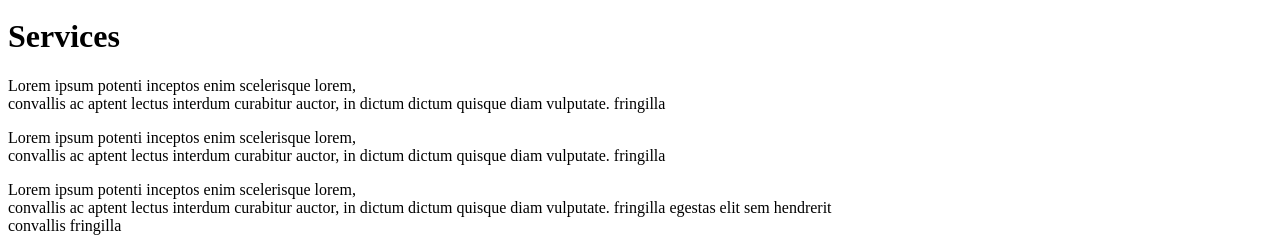
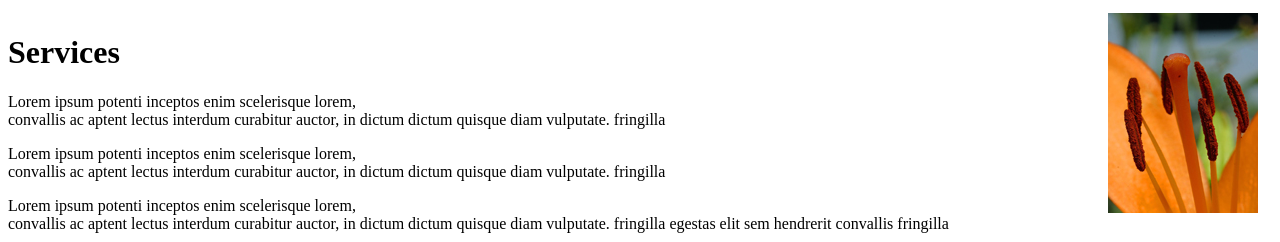
Before and after one commit to AdultoVini/Checkpoint, a plain HTML site: page services.html in a window 1280 px wide. Shown: the part 710-952 px from the top of the page. Drawn offline with Linux system fonts and the light colour scheme.

Commit message:
Projeto Finalizado

```diff
--- a/css/style.css
+++ b/css/style.css
@@ -23,5 +23,9 @@
     width: 100%;
 }
 #contserv{
-    width: 70%
+    width: 87%;
+    float: left;
 }
+#contcedro{
+    float: right;
+}
--- a/services.html
+++ b/services.html
@@ -35,6 +35,9 @@
         <p>Lorem ipsum potenti inceptos enim scelerisque lorem,<br> convallis ac aptent lectus interdum curabitur auctor, in dictum dictum quisque diam vulputate. fringilla   </p>
         <p>Lorem ipsum potenti inceptos enim scelerisque lorem,<br> convallis ac aptent lectus interdum curabitur auctor, in dictum dictum quisque diam vulputate. fringilla egestas elit sem hendrerit convallis fringilla   </p>
     </div>
+    <div contcedro>
+        <img src="./imgs/cedros.jpg">
+    </div>
     <div id="contwater">
         <h1> SOLUTIONS FOR SMALL BUSINESSES</h1>
         <div id="team">
@@ -42,5 +45,7 @@
         </div>
         Lorem ipsum potenti inceptos enim scelerisque lorem,<br> convallis ac aptent lectus interdum curabitur auctor, in dictum quisque diam vulputate. fringilla egestas elit sem hendrerit convallis erat donec hac mattis, leo convallis.in dictum  <br>
         Lorem ipsum potenti inceptos enim scelerisque lorem, in dictum quisque diam vulputate. <br> convallis ac aptent lectus interdum curabitur auctor, in dictum quisque diam vulputate quisque diam vulputate.
-
     </div>
+    <br><br><br><br><br>Copyright © 2021 YOUR.COMPANY.
+</body>
+</html>
```
Also changed, not shown: about.html (+2 -0 lines), contato.html (+2 -0 lines), index.html (+1 -1 lines), solutions.html (+2 -0 lines).
